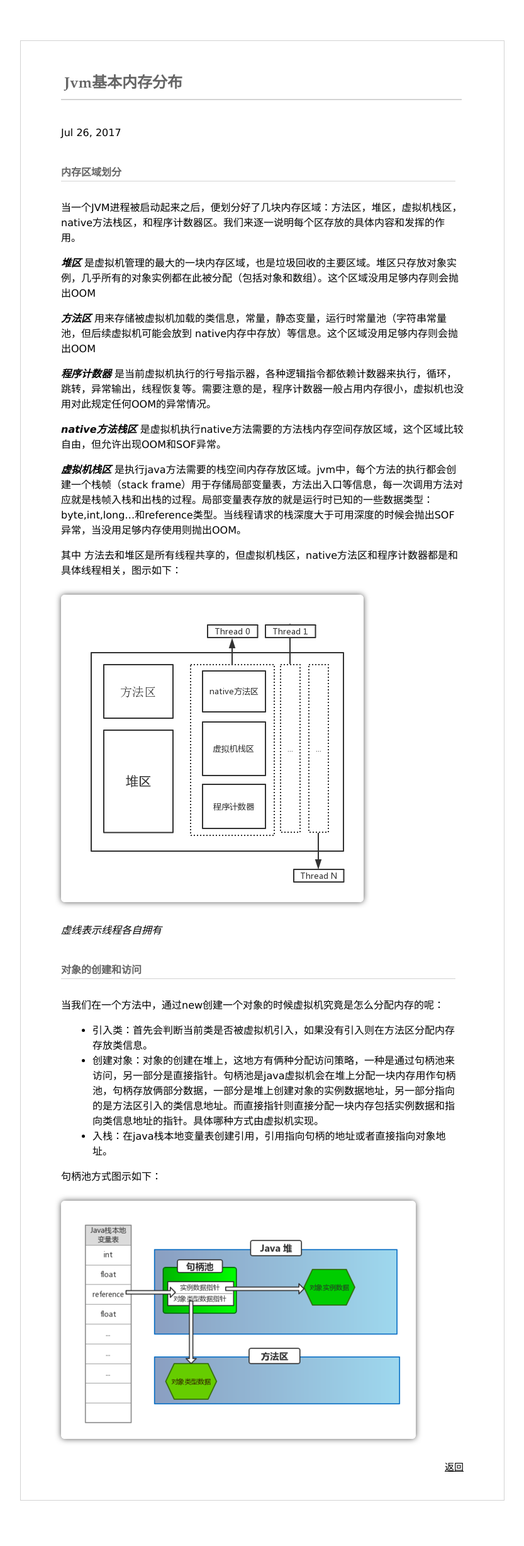
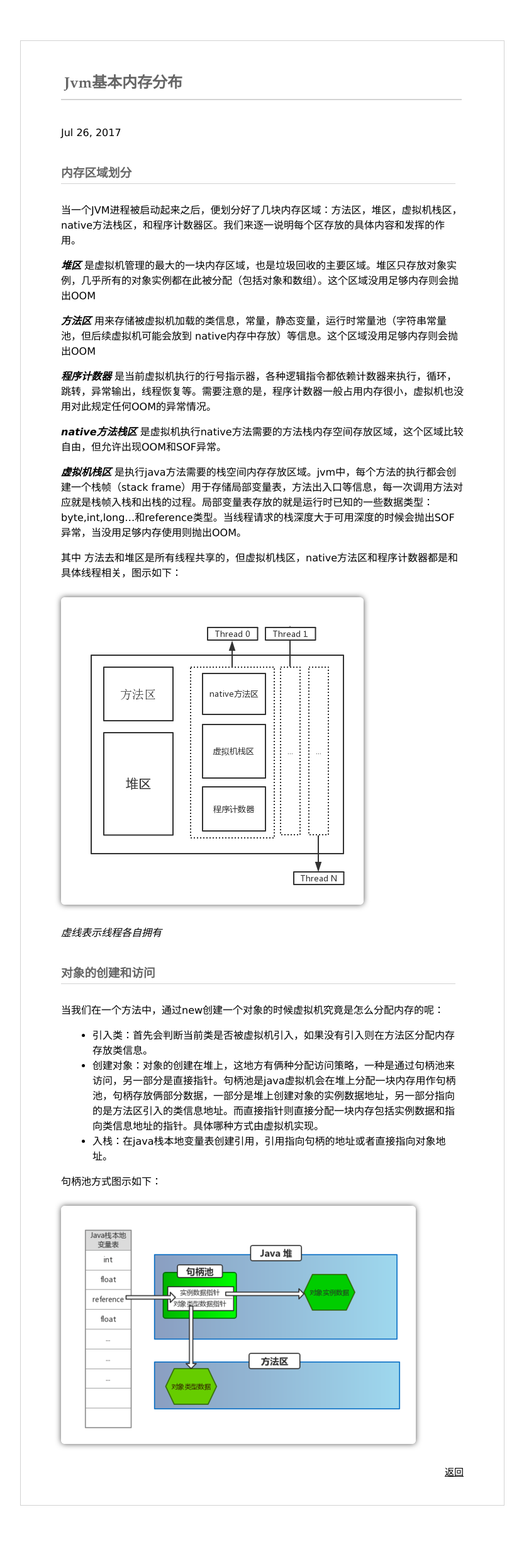
Before and after one commit to chufengma/JVMDocs, a Jekyll site: the page built from _posts/2017-07-26-JVM基本内存分布.md, in a window 1280 px wide. Shown: the whole page at 63% size, without its empty margins (224-1057 px from the left). Built offline with Jekyll 4.4.1, drawn with Linux system fonts in a browser that asks for light colours; our own code applies the rules of GitHub Pages for plain Markdown files.

```diff
--- a/_posts/2017-07-26-JVM基本内存分布.md
+++ b/_posts/2017-07-26-JVM基本内存分布.md
@@ -1,5 +1,5 @@
 
-#### 内存区域划分
+### 内存区域划分
 
 当一个JVM进程被启动起来之后，便划分好了几块内存区域：方法区，堆区，虚拟机栈区，native方法栈区，和程序计数器区。我们来逐一说明每个区存放的具体内容和发挥的作用。
 
@@ -19,7 +19,7 @@ _**虚拟机栈区**_  是执行java方法需要的栈空间内存存放区域
 
 _虚线表示线程各自拥有_
 
-#### 对象的创建和访问
+### 对象的创建和访问
 
 当我们在一个方法中，通过new创建一个对象的时候虚拟机究竟是怎么分配内存的呢：
 
```
